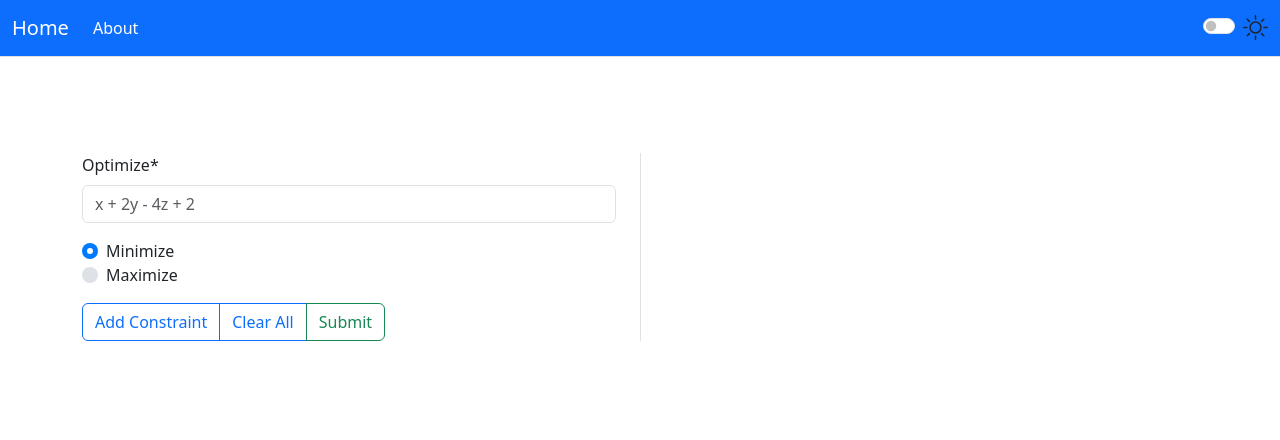
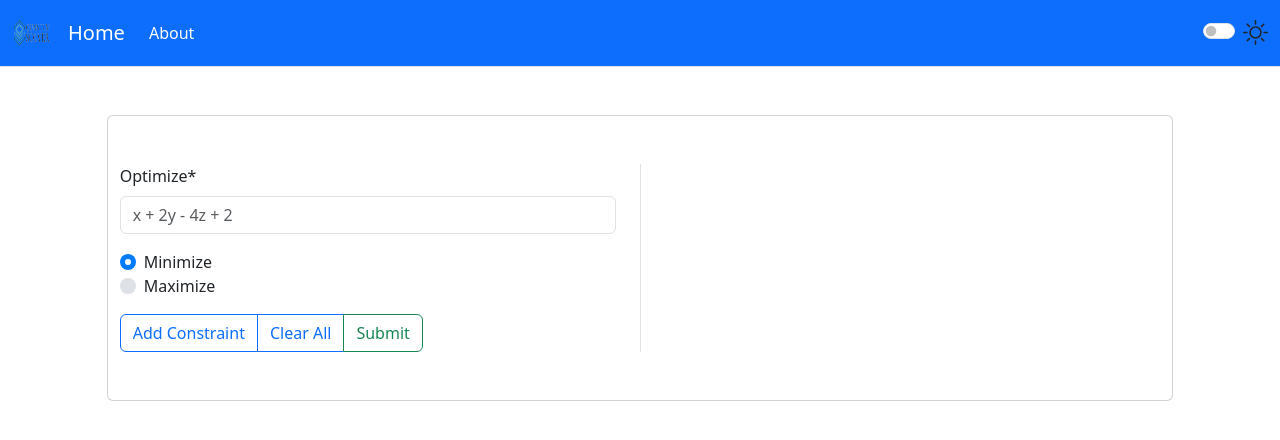
Before and after one commit to sanchezhs/Quantum-Linear-Programming-Solver, a Django app: page / in a window 1280 px wide. Shown: the top 440 px of the page. Run offline with Django 4.2, Linux system fonts and the light colour scheme; some libraries are stand-ins or nearby versions.

Commit message:
mejoras interfaz

```diff
--- a/myapp/static/styles/main.css
+++ b/myapp/static/styles/main.css
@@ -1,3 +1,7 @@
+body {
+  background-color: rgba(184, 190, 194, .12);
+}
+
 .hidden {
     display: none;
 }
--- a/myapp/templates/index.html
+++ b/myapp/templates/index.html
@@ -33,7 +33,7 @@
 
 
     <!--  Main Form  -->
-    <div class="container mt-5 pt-5">
+    <div class="container card mt-5 pt-5 pb-5 col-sm-10">
          <div class="row gx-5">
           <div class="col border-end">
             <form id="form" method="POST">
--- a/myapp/templates/layouts/base.html
+++ b/myapp/templates/layouts/base.html
@@ -8,7 +8,7 @@
     <meta http-equiv="X-UA-Compatible" content="IE=edge">
     <meta name="viewport" content="width=device-width, initial-scale=1.0">
     <title>Quantum Solver</title>
-    <link rel="shortcut icon" type="image/png" href="{% static './images/atom.png' %}"/>
+    <link rel="shortcut icon" type="image/png" href="{% static './images/logo.png' %}"/>
     <link rel="stylesheet" href="https://cdn.jsdelivr.net/npm/bootstrap@4.0.0/dist/css/bootstrap.min.css" integrity="sha384-Gn5384xqQ1aoWXA+058RXPxPg6fy4IWvTNh0E263XmFcJlSAwiGgFAW/dAiS6JXm" crossorigin="anonymous">
 </head>
 <body>
@@ -16,6 +16,11 @@
     <!--  Navbar  -->
     <nav id="navbar" class="navbar navbar-expand-md border-bottom bg-primary">
       <div class="container-fluid">
+        <nav >
+          <a class="navbar-brand" href="#">
+            <img src="{% static './images/logo.png' %}" width="40" height="40" alt="">
+          </a>
+        </nav>
       <a class="navbar-brand" style="color: white;" href="{% url 'index' %}">Home</a>
       <button class="navbar-toggler" type="button" data-toggle="collapse" data-target="#navbarsExampleDefault" aria-controls="navbarsExampleDefault" aria-expanded="false" aria-label="Toggle navigation">
         <span class="navbar-toggler-icon"></span>
```
Also changed, not shown: myapp/static/images/logo.png (added).
